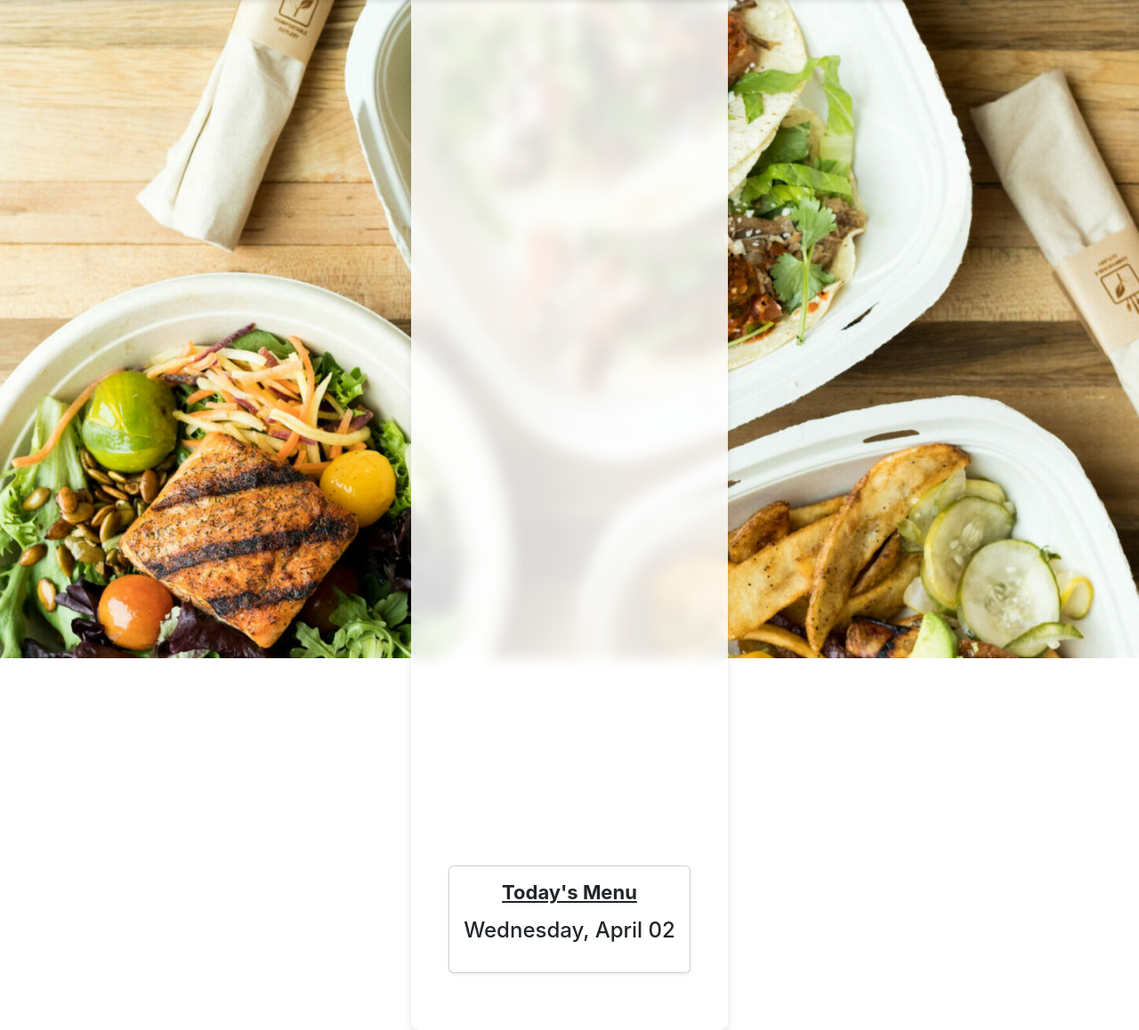
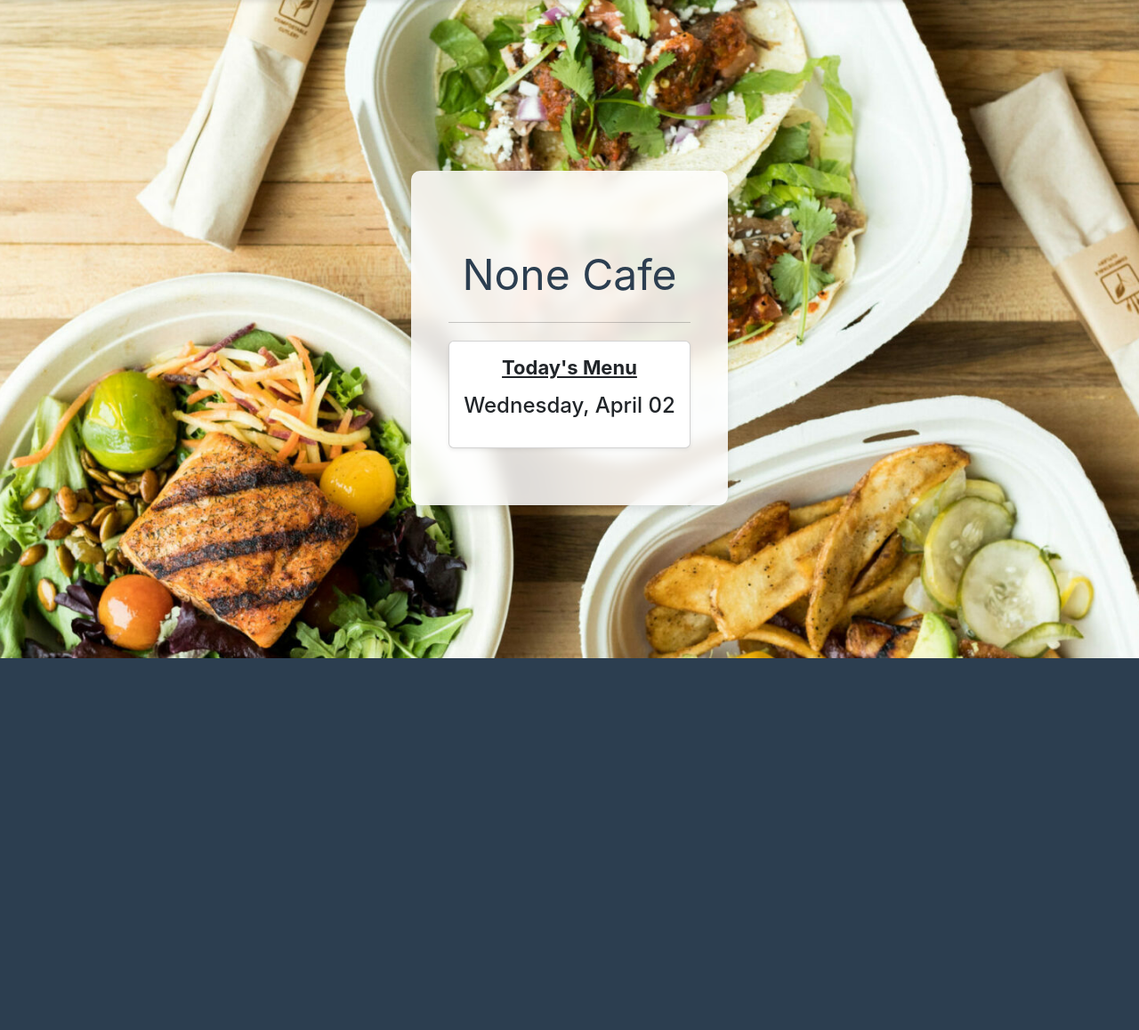
Before and after one commit to Jaehong-username/dininghall-mealplan, a Flask app: page /menu-details in a window 1280 px wide. Shown: the part 60-1218 px from the top of the page at 89% size. After the commit the page ends 800 px from the top, so only its background shows below. Run offline with Flask 3, Linux system fonts and the light colour scheme; tables that the repository leaves empty hold one stand-in row (values such as "Sample post"); some libraries are stand-ins or nearby versions.

Commit message:
fixed margin for meal plan

```diff
--- a/src/static/style.css
+++ b/src/static/style.css
@@ -592,7 +592,7 @@ input[type="file"] {
 
 
 .card {
-    margin-top: 1200px; /* Adjust this value to move it further down */
+    margin-top: 20px; /* Adjust this value to move it further down */
 }
 
 
```
